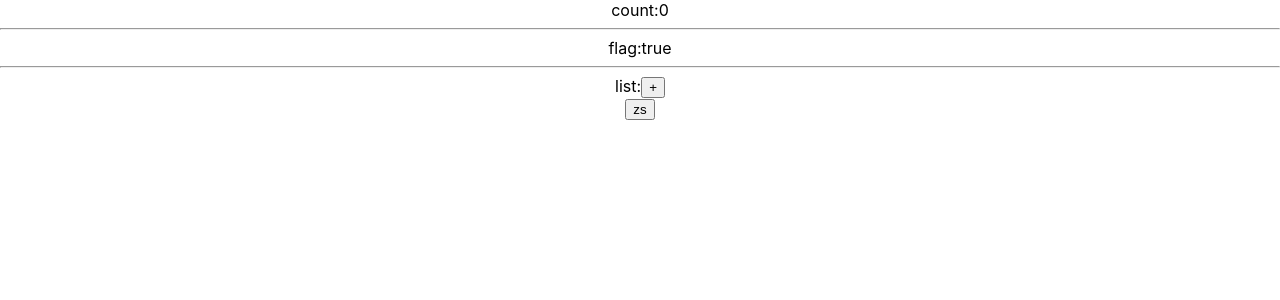
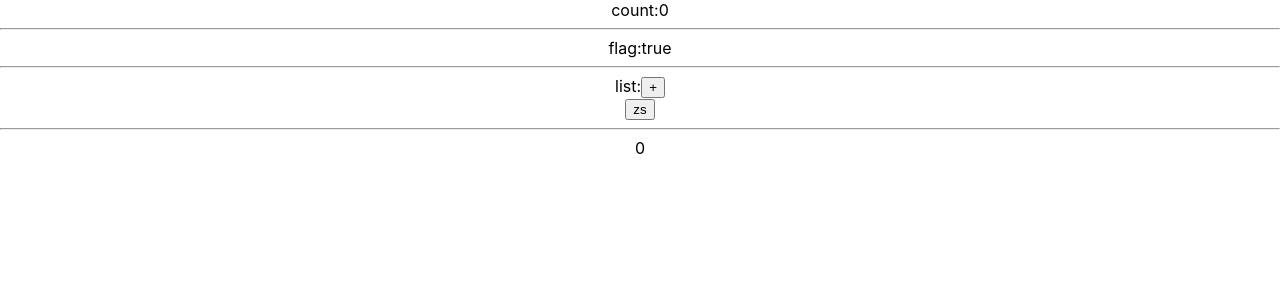
Before and after one commit to stevecyj/react-hooks, a React (Create React App) app: page / in a window 1280 px wide. Shown: the top 300 px of the page. Built offline with nearby package versions, Linux system fonts and the light colour scheme.

Commit message:
custom hoos

```diff
--- a/src/App.js
+++ b/src/App.js
@@ -1,4 +1,5 @@
 import { useState, useEffect } from "react";
+import { useWindiwScroll } from "./hooks/useWindiwScroll.js";
 import './App.css';
 
 function App() {
@@ -6,6 +7,7 @@ function App() {
   const [ name, setName ] = useState('zs');
   const [ flag, setFlag ] = useState(true);
   const [ list, setList ] = useState([]);
+  const [ y ] = useWindiwScroll();
   console.log(count);
 
   useEffect(() => {
@@ -21,7 +23,7 @@ function App() {
   }
 
   return (
-    <div className="App">
+    <div className="App" style={{ height: '1200px' }}>
       count:{count}
       <hr/>
       flag:{flag ? 'true' : 'false'}
@@ -32,6 +34,8 @@ function App() {
       <button onClick={() => {
         setName('cp');
       }}>{name}</button>
+      <hr/>
+      {y}
     </div>
   );
 }
--- /dev/null
+++ b/src/hooks/useWindiwScroll.js
@@ -0,0 +1,10 @@
+import { useState } from "react";
+
+export function useWindiwScroll() {
+  const [ y, sety ] = useState(0);
+  window.addEventListener('scroll', () => {
+    const h = document.documentElement.scrollTop;
+    sety(h);
+  });
+  return [ y ];
+}
```
